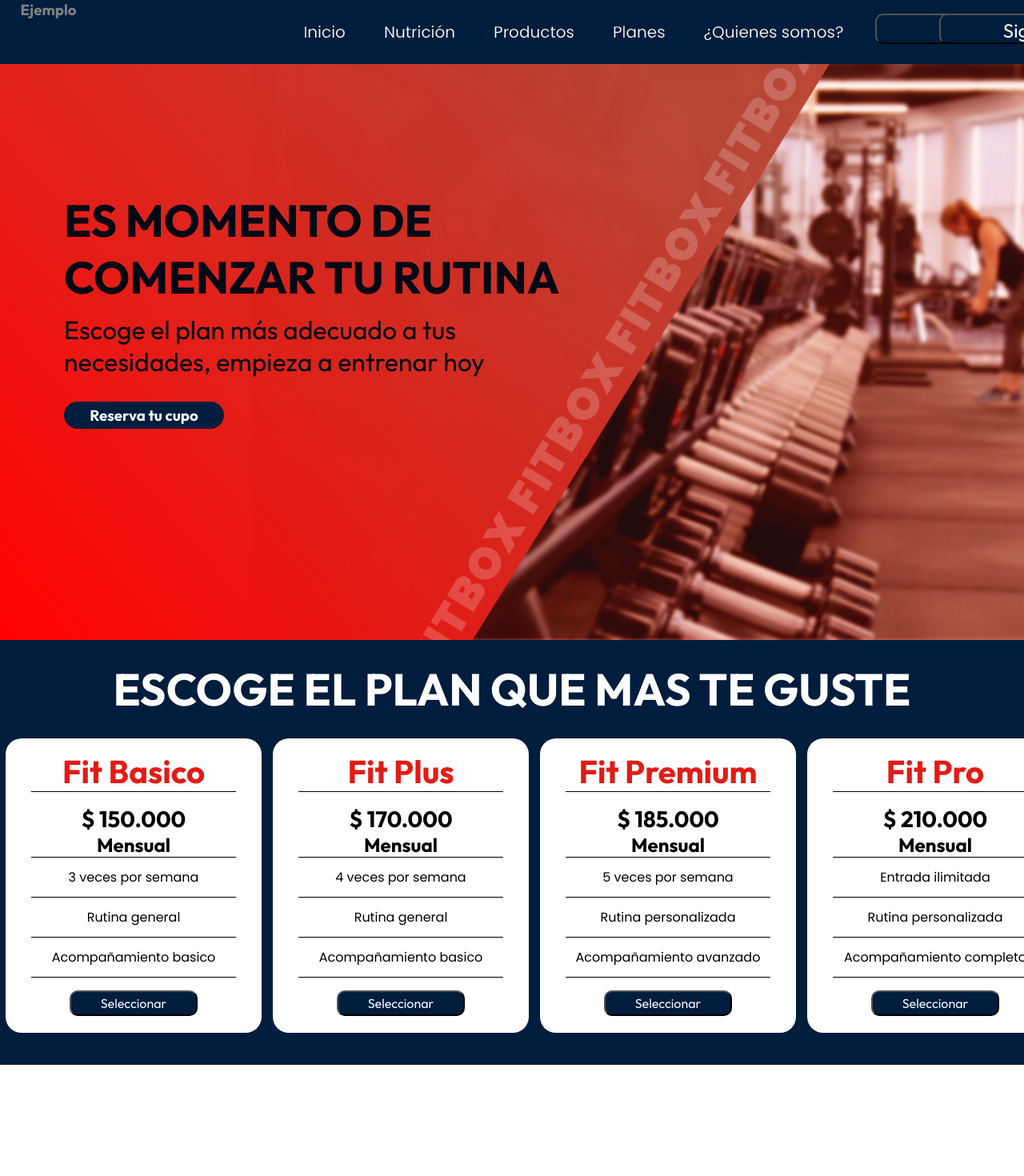
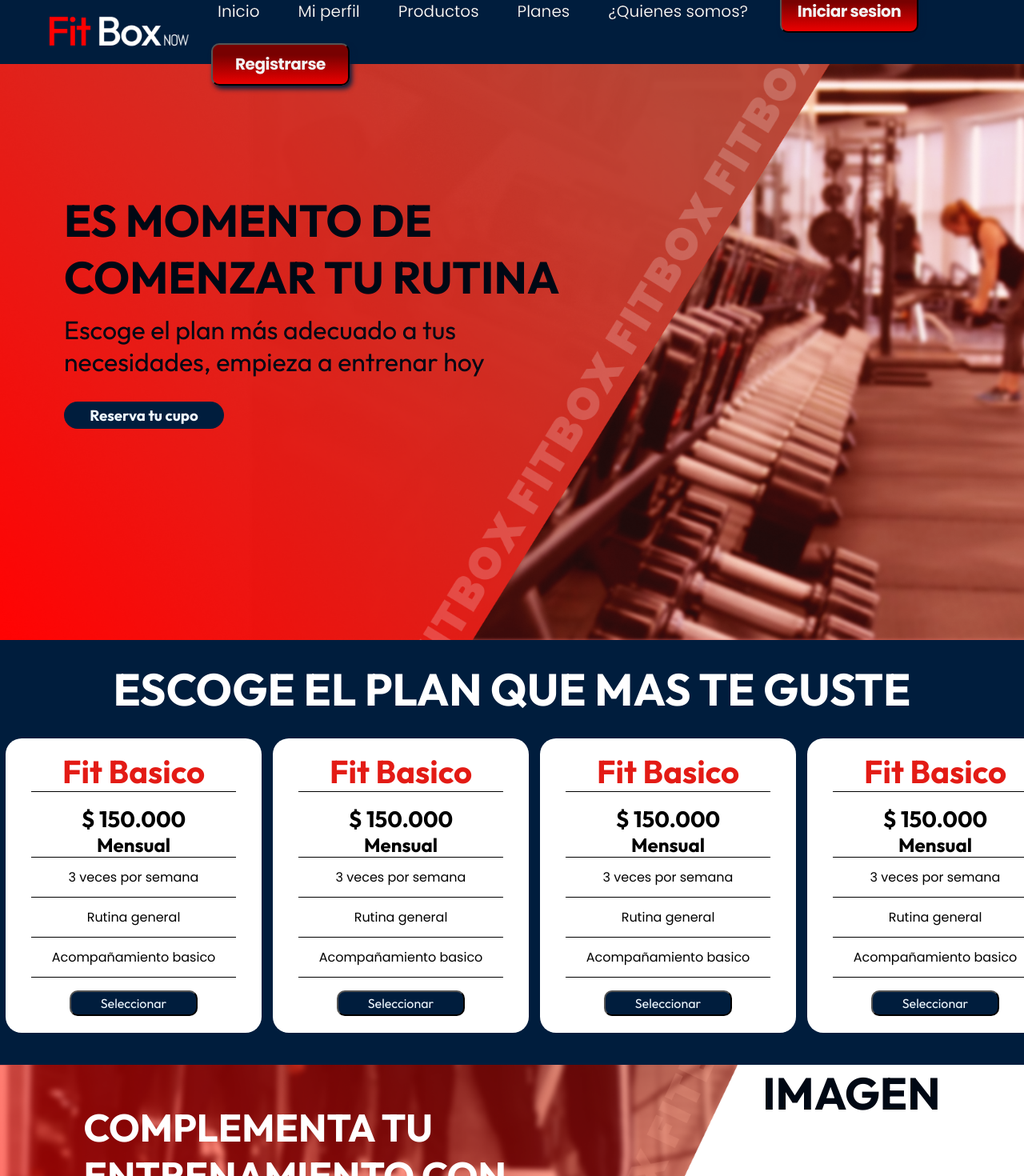
Before and after one commit to JuanMarin1322/FITBOX, a React (Create React App) app: page /index in a window 1280 px wide. Shown: the top 1470 px of the page at 80% size. Before the commit the page ends 1331 px from the top, so only its background shows below. Built offline with nearby package versions, Linux system fonts and the light colour scheme; no server answers; the HTML template or start-up script is replaced by a standard one.

Commit message:
f incremento1

```diff
--- a/src/Styles/comPerfil.css
+++ b/src/Styles/comPerfil.css
@@ -19,7 +19,7 @@
 
 color: #001D3D;
 margin-bottom: 1em;
-margin-top: 1em;
+
 
 }
 
@@ -135,7 +135,7 @@
 padding: 0.2em;
 padding-left: 1em;
 color: #001D3D;
-width: 10%;
+width: 20%;
 
 }
 
@@ -158,7 +158,7 @@
 padding: 0.2em;
 padding-left: 1em;
 color: #001D3D;
-width: 26%;
+width: 15%;
 
 }
 
@@ -181,7 +181,45 @@
 }
 
 .cuadroTx{
-    width: 90%;
-    height: 20%;
+    width: 98%;
+    height: 100%;
     filter: drop-shadow(3px 4px 6px #001D3D);
+    resize: none;
+    padding: 1em;
+    margin-top: 2em;
+    border-radius: 10px;
+    font-family: 'Poppins';
+    font-style: normal;
+    font-weight: 400;
+    font-size: 20px;
+    line-height: 30px;
+    display: flex;
+    align-items: center;
+    letter-spacing: 0.04em;
+
 }
+
+.btn-enviar{
+    background: linear-gradient(360deg, #001D3D 0%, #013A78 73.96%);
+    box-shadow: 3px 4px 6px #001d3d;
+    border-radius: 10px;
+    padding: 1em;
+    color: #FEFEFE;
+    margin: auto;
+    font-family: 'Poppins';
+    font-style: normal;
+    font-weight: 600;
+    font-size: 28px;
+    line-height: 0%;
+
+}
+
+.botTerminar{
+
+    display: flex;
+    justify-content: flex-end;
+
+    margin-top: 2em;
+    margin-bottom: 2em;
+
+}
--- a/src/Styles/home.css
+++ b/src/Styles/home.css
@@ -141,4 +141,5 @@
 box-sizing: border-box;
 border-radius: 15px;
 padding: 1em;
+width: 22%;
 }
--- a/src/Styles/nav.css
+++ b/src/Styles/nav.css
@@ -1,3 +1,4 @@
+
 nav {
     width: 100%;
     background-color: transparent;
@@ -34,7 +35,12 @@
     font-size: 2.5vh;
 
   }
-
+  .section::-webkit-scrollbar {
+    width: 10px;
+}
+.section::-webkit-scrollbar-track {
+  background-color: darkgrey;
+}
 
   nav .nav-bar a:hover {
     color: black;
--- a/src/components/Home.js
+++ b/src/components/Home.js
@@ -61,17 +61,27 @@
         <h1>CALCULA TUS HABITOS<br/>SALUDABLES</h1>
       </div>
         <div class="ingCalculos">
-          <h2>Ingresa tus datos</h2>
+        <h2>Ingresa tus datos</h2>
           <div class="datCalculos">
-            <input class="dat" placeholder='Nombre'></input>
-            <input class="dat" placeholder='Nombre'></input>
+            <input class="dat" placeholder='Peso'></input>
+            <input class="dat" placeholder='Altura'></input>
             <select class="dat" placeholder='Genero'>
 
             <option value="value2" >Masculino</option>
             <option value="value3">Femenino</option>
             <option value="value3">Otro</option>
             </select>
-            <input class="dat" placeholder='Nombre'></input>
+            <input class="dat" placeholder='Edad'></input>
+          </div>
+
+          <div class="datCalculos">
+          <button class='btn-enviar'>IMC</button>
+          <button class='btn-enviar'>Vasos Agua</button>
+          </div>
+
+          <div class="datCalculos">
+          <label class="dat"></label>
+          <label class="dat"></label>
           </div>
           </div>
 
--- a/src/components/comPerfil.js
+++ b/src/components/comPerfil.js
@@ -46,9 +46,15 @@
         </div>
         <h2>Los datos registrados a continuacion son complementarios pero son de gran ayuda para que obtengas los mejores resultados</h2>
         <h3>Enfermedades conocidas</h3>
-        <input class="cuadroTx" type="text" size="150" maxlength="300" ></input>
-        <h3>Enfermedades conocidas</h3>
+        <textarea class="cuadroTx" type="text" size="150" maxlength="300" ></textarea>
+        <h3>Alergias conocidas</h3>
+        <textarea class="cuadroTx" type="text" size="150" maxlength="300" ></textarea>
+        <div class='botTerminar'>
+        <button class='btn-enviar'>Terminar</button>
+        </div>
         <div>
+
+
 
         </div>
       </div>
--- a/src/components/index.js
+++ b/src/components/index.js
@@ -1,6 +1,7 @@
 import React, { useState } from 'react';
 import { Link, useHistory } from 'react-router-dom';
-
+import NavUNR from '../components/nav-UNR';
+import CajonPlan from '../components/cajonPlan';
 
 export const Index = () => {
 
@@ -24,30 +25,8 @@
 
 
   return (
-    <body>
-    <header>
-            <nav>
-            <div class="nav-bar">
-                <h3>
-                    Ejemplo
-                </h3>
-
-                <div>
-                    <a href="ejemplo.html">Inicio</a>
-                    <a href="#">Nutrición</a>
-                    <a href="#">Productos</a>
-                    <a href="#">Planes</a>
-                    <a href="#">¿Quienes somos?</a>
-                    <form onSubmit={handleSubmit}>
-         <input type='submit' value='Log In' />
-        </form>
-        <form onSubmit={handleSubmitR}>
-         <input type='submit' value='Sign Up' />
-        </form>
-                </div>
-            </div>
-        </nav>
-    </header>
+    <div>
+    <NavUNR></NavUNR>
     <div class='fondo1'>
     <div class="contenedor">
         <div class="Cajon">
@@ -63,69 +42,52 @@
 
     </div>
     <div class='z1'>
-    <h1 class='ti2'>ESCOGE EL PLAN QUE MAS TE GUSTE</h1>
-    <div class='plan'>
-      <div class= 'plansito'>
-        <h1>Fit Basico</h1>
-        <h2>$ 150.000</h2>
-        <h3>Mensual</h3>
-        <h4>3 veces por semana</h4>
-        <h4>Rutina general</h4>
-        <h4>Acompañamiento basico</h4>
+      <h1 class='ti2'>ESCOGE EL PLAN QUE MAS TE GUSTE</h1>
+      <div class='plan'>
+      <CajonPlan></CajonPlan>
+      <CajonPlan></CajonPlan>
+      <CajonPlan></CajonPlan>
+      <CajonPlan></CajonPlan>
 
-        <input class='sel' type='submit' value='Seleccionar' />
       </div>
-      <div class= 'plansito'>
+      </div>
+      <div class='homeTienda'>
+        <div class='homeTienda-texto'>
+          <h1>COMPLEMENTA TU<br/>ENTRENAMIENTO CON NUESTROS PRODUCTOS</h1>
+        </div>
+        <div class='homeTienda-carrusel'>
+        <h1>IMAGEN</h1>
+        </div>
+      </div>
+      <div class="homecalculos">
+        <h1>CALCULA TUS HABITOS<br/>SALUDABLES</h1>
+      </div>
+        <div class="ingCalculos">
+          <h2>Ingresa tus datos</h2>
+          <div class="datCalculos">
+            <input class="dat" placeholder='Peso'></input>
+            <input class="dat" placeholder='Altura'></input>
+            <select class="dat" placeholder='Genero'>
 
-      <h1>Fit Plus</h1>
-        <h2>$ 170.000</h2>
-        <h3>Mensual</h3>
-        <h4>4 veces por semana</h4>
-        <h4>Rutina general</h4>
-        <h4>Acompañamiento basico</h4>
+            <option value="value2" >Masculino</option>
+            <option value="value3">Femenino</option>
+            <option value="value3">Otro</option>
+            </select>
+            <input class="dat" placeholder='Edad'></input>
+          </div>
 
-        <input class='sel' type='submit' value='Seleccionar' />
-      </div>
-      <div class= 'plansito'>
-      <h1>Fit Premium</h1>
-        <h2>$ 185.000</h2>
-        <h3>Mensual</h3>
-        <h4>5 veces por semana</h4>
-        <h4>Rutina personalizada</h4>
-        <h4>Acompañamiento avanzado</h4>
+          <div class="datCalculos">
+          <button class='btn-enviar'>IMC</button>
+          <button class='btn-enviar'>Vasos Agua</button>
+          </div>
 
-        <input class='sel' type='submit' value='Seleccionar' />
-      </div>
-
-      <div class= 'plansito'>
-      <h1>Fit Pro</h1>
-        <h2>$ 210.000</h2>
-        <h3>Mensual</h3>
-        <h4>Entrada ilimitada</h4>
-        <h4>Rutina personalizada</h4>
-        <h4>Acompañamiento completo</h4>
-
-        <input class='sel' type='submit' value='Seleccionar' />
-      </div>
-
-    </div>
-    </div>
-
-    </body>
+          <div class="datCalculos">
+          <label class="dat"></label>
+          <label class="dat"></label>
+          </div>
+          </div>
 
 
-
-
-
-
-
-
-
-
-
-
-
-
-
+  </div>
   )
 }
--- /dev/null
+++ b/src/components/nav-UNR.js
@@ -0,0 +1,49 @@
+import react from "react";
+import React, { useState } from 'react';
+import { useHistory } from 'react-router-dom';
+
+import { useAuth } from '../context/AuthContext';
+import '../Styles/nav.css'
+
+function NavUNR (){
+
+  const history = useHistory();
+
+  const handleSubmit = async (e) => {
+    e.preventDefault();
+
+      history.push('/login');
+
+  }
+
+  const handleSubmitR = async (e) => {
+    e.preventDefault();
+
+      history.push('/signup');
+
+  }
+
+
+    return(
+        <header>
+            <nav>
+            <div class="nav-bar">
+            <img class="logos" src='../logo.png'/>
+
+                <div class="anav">
+                    <a href="/">Inicio</a>
+                    <a href="/login">Mi perfil</a>
+                    <a href="/login">Productos</a>
+                    <a href="/login">Planes</a>
+                    <a href="#">¿Quienes somos?</a>
+                    <button className='logout-button' onClick={handleSubmit} >Iniciar sesion</button>
+                    <button className='logout-button' onClick={handleSubmitR} >Registrarse</button>
+
+
+                </div>
+            </div>
+        </nav>
+    </header>
+    );
+}
+export default NavUNR;
```
